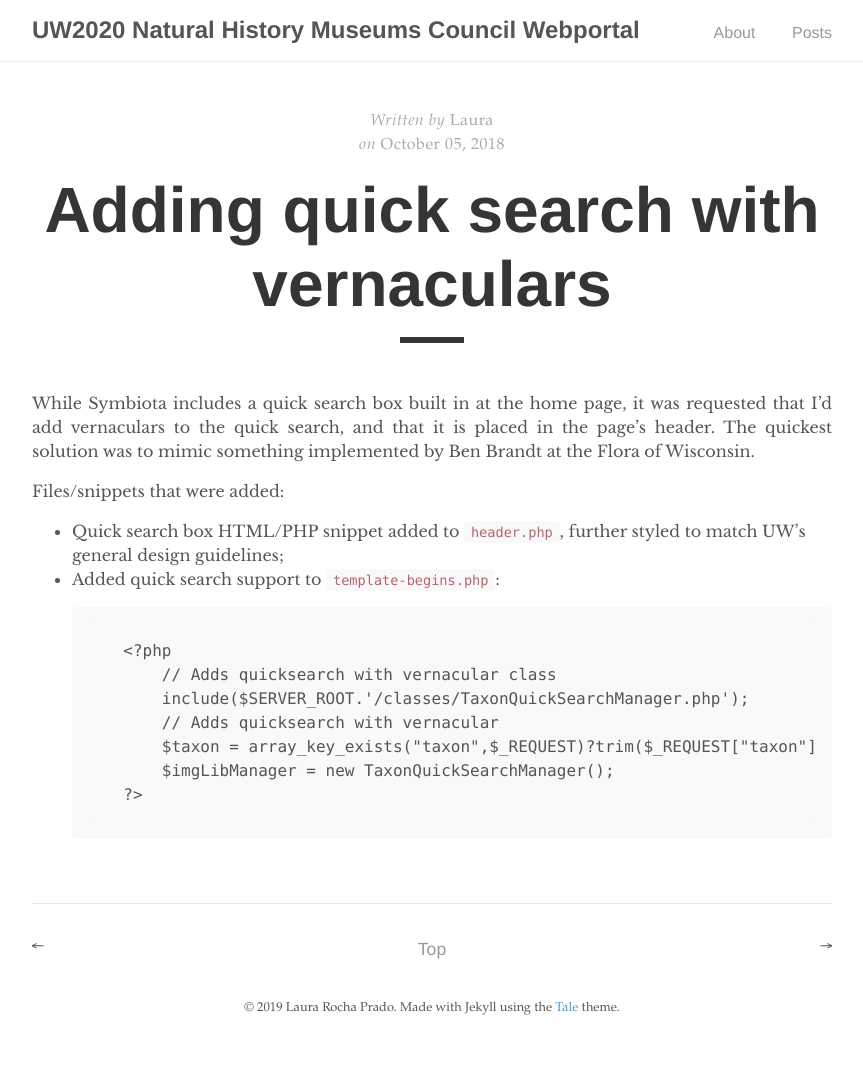
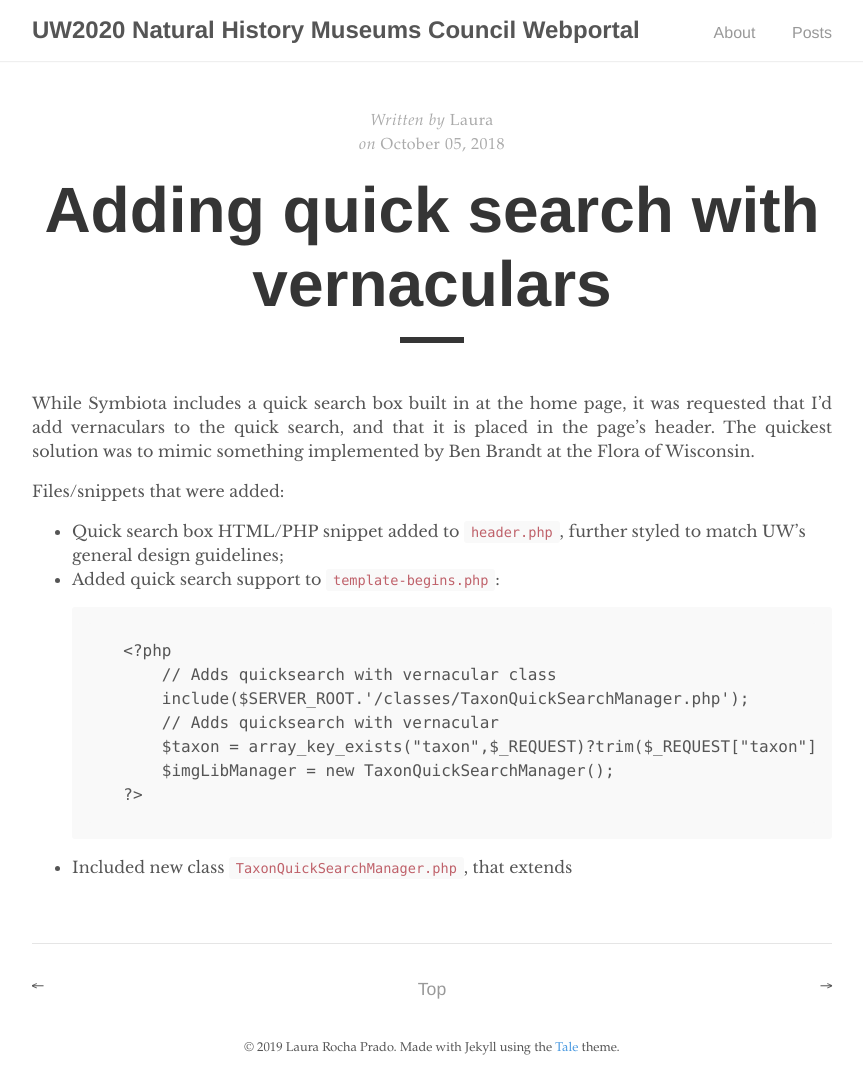
Before and after one commit to arbolitoloco/uw2020, a Jekyll site: the page built from _posts/2018-10-05-adding-quick-search-vernaculars.md, in a window 1280 px wide. Shown: the whole page, without its empty margins (208-1071 px from the left). Built offline with Jekyll 4.4.1, drawn with Linux system fonts in a browser that asks for light colours; before the commit the page ends 1051 px from its top, so only the background shows below that.

Commit message:
Update 2018-10-05-adding-quick-search-vernaculars.md

```diff
--- a/_posts/2018-10-05-adding-quick-search-vernaculars.md
+++ b/_posts/2018-10-05-adding-quick-search-vernaculars.md
@@ -20,3 +20,5 @@ Files/snippets that were added:
 			$taxon = array_key_exists("taxon",$_REQUEST)?trim($_REQUEST["taxon"]):"";
 			$imgLibManager = new TaxonQuickSearchManager();
 		?>
+
+- Included new class `TaxonQuickSearchManager.php`, that extends
```
